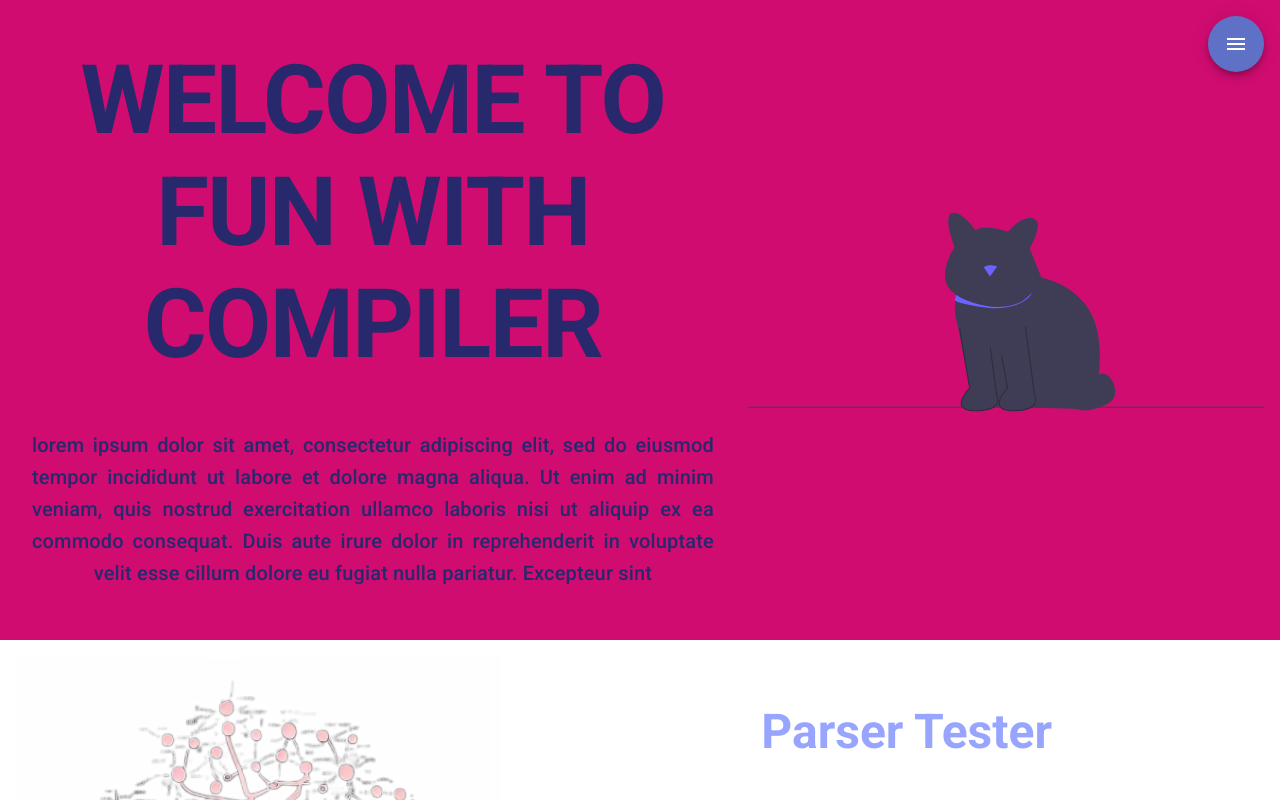
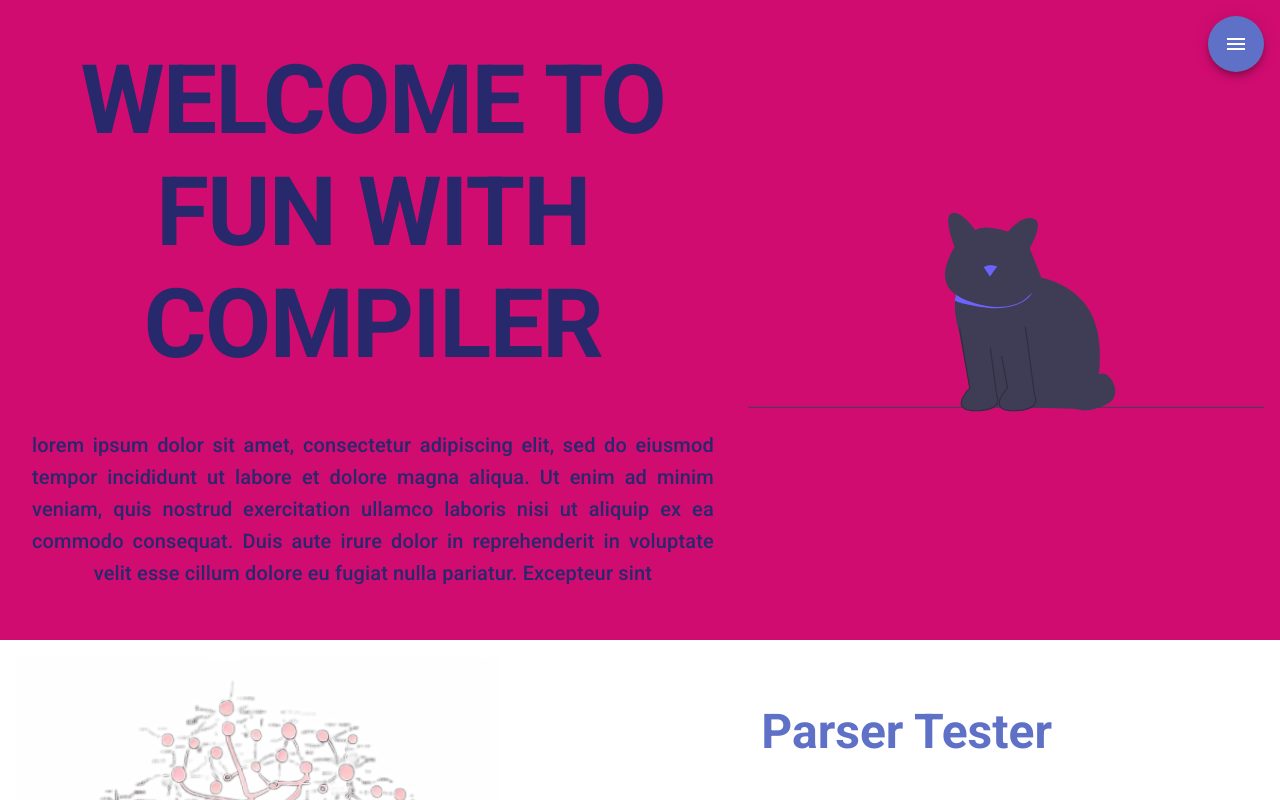
Before and after one commit to Arash1381-y/fun-with-compiler, a React (Create React App) app in the folder front/: page / in a window 1280 px wide. Shown: the top 800 px of the page. Built offline with nearby package versions, Linux system fonts and the light colour scheme.

Commit message:
set color for project data

```diff
--- a/front/src/components/General.jsx
+++ b/front/src/components/General.jsx
@@ -42,12 +42,12 @@ export const ProjectContainer = ({projectName, projectDescription, projectImage,
         <Grid item xs={12} md={7}>
             <Grid container spacing={5} sx={{padding: '2rem'}}>
                 <Grid item xs={12} md={12}>
-                    <ProjectTypography color={theme.palette.text.secondary} variant='h3' fontWeight='bold' component='h4' gutterBottom>
+                    <ProjectTypography color={'secondary'} variant='h3' fontWeight='bold' component='h4' gutterBottom>
                         {projectName}
                     </ProjectTypography>
                 </Grid>
                 <Grid item xs={12} md={12}>
-                    <ProjectTypography variant='h6' sx={infoStyle} gutterBottom>
+                    <ProjectTypography variant='h6' component='p' sx={infoStyle} gutterBottom>
                         {projectDescription}
                     </ProjectTypography>
                 </Grid>
```
